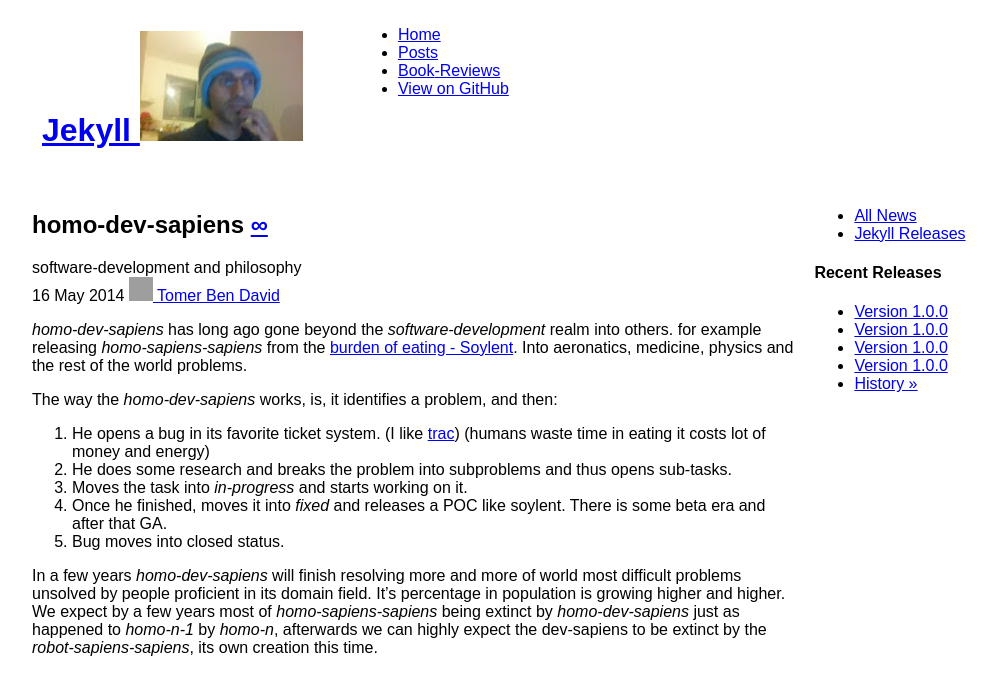
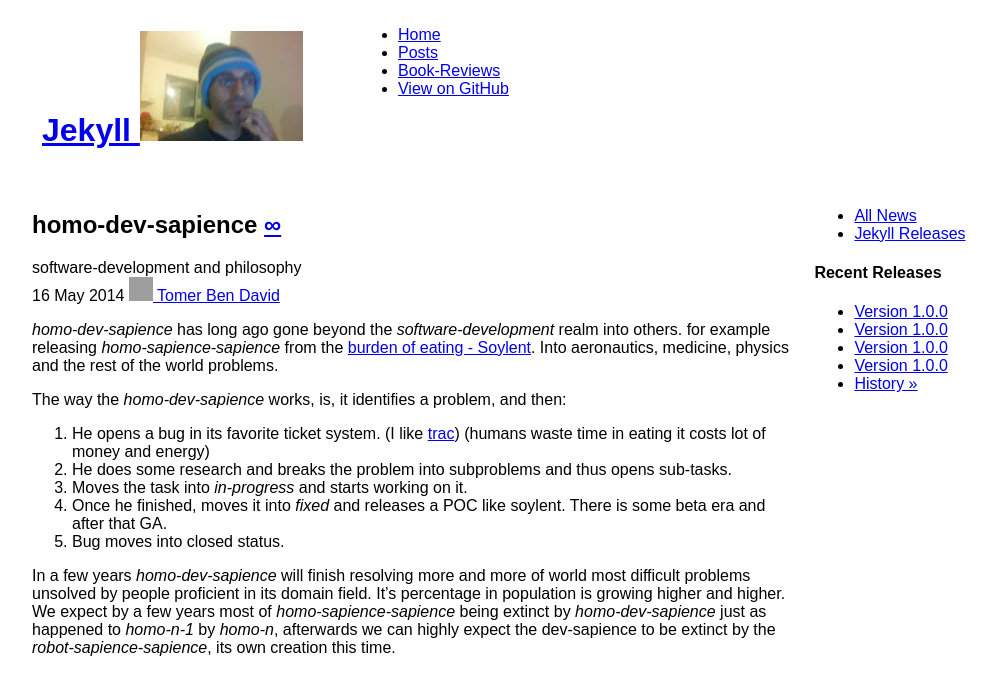
Before and after one commit to tomer-ben-david-archive/tomer-ben-david-archive.github.io, a Jekyll site: the page built from _posts/2014-05-16-home-dev-sapiens.md, in a window 1280 px wide, cut to the strip 0-679 px from the top of the page. Shown: the whole strip, without its empty margins (129-1126 px from the left). Built offline with Jekyll 4.4.1, drawn with Linux system fonts in a browser that asks for light colours; grey boxes are pictures that could not be loaded.

Commit message:
partially applied blog post

```diff
--- a/_posts/2014-05-03-jarjar-commandline.markdown
+++ b/_posts/2014-05-03-jarjar-commandline.markdown
@@ -4,6 +4,7 @@ title: "Using jarjar to create scala-library with prefix"
 date: "2014-05-02 02:12:52 +0200"
 author: Tomer Ben David
 version: 1.0.0
+comments: true
 categories: [scala]
 ---
 
--- a/_posts/2014-05-16-home-dev-sapiens.md
+++ b/_posts/2014-05-16-home-dev-sapiens.md
@@ -1,15 +1,16 @@
 ---
 layout: news_item
-title: "homo-dev-sapiens"
+title: "homo-dev-sapience"
 date: "2014-05-16 21:30:35 +0200"
 author: Tomer Ben David
 version: 1.0.0
+comments: true
 categories: [software-development, philosophy]
 ---
 
-*homo-dev-sapiens* has long ago gone beyond the *software-development* realm into others.  for example releasing *homo-sapiens-sapiens* from the [burden of eating - Soylent](http://soylent.me).  Into aeronatics, medicine, physics and the rest of the world problems.
+*homo-dev-sapience* has long ago gone beyond the *software-development* realm into others.  for example releasing *homo-sapience-sapience* from the [burden of eating - Soylent](http://soylent.me).  Into aeronautics, medicine, physics and the rest of the world problems.
 
-The way the *homo-dev-sapiens* works, is, it identifies a problem, and then:
+The way the *homo-dev-sapience* works, is, it identifies a problem, and then:
 
 1. He opens a bug in its favorite ticket system.  (I like [trac](http://trac.edgewall.org)) (humans waste time in eating it costs lot of money and energy)
 1. He does some research and breaks the problem into subproblems and thus opens sub-tasks.
@@ -17,4 +18,4 @@ The way the *homo-dev-sapiens* works, is, it identifies a problem, and then:
 1. Once he finished, moves it into *fixed* and releases a POC like soylent.  There is some beta era and after that GA.
 1. Bug moves into closed status.
 
-In a few years *homo-dev-sapiens* will finish resolving more and more of world most difficult problems unsolved by people proficient in its domain field.  It's percentage in population is growing higher and higher.  We expect by a few years most of *homo-sapiens-sapiens* being extinct by *homo-dev-sapiens* just as happened to *homo-n-1* by *homo-n*, afterwards we can highly expect the dev-sapiens to be extinct by the *robot-sapiens-sapiens*, its own creation this time.
+In a few years *homo-dev-sapience* will finish resolving more and more of world most difficult problems unsolved by people proficient in its domain field.  It's percentage in population is growing higher and higher.  We expect by a few years most of *homo-sapience-sapience* being extinct by *homo-dev-sapience* just as happened to *homo-n-1* by *homo-n*, afterwards we can highly expect the dev-sapience to be extinct by the *robot-sapience-sapience*, its own creation this time.
```
Also changed, not shown: 1 other file.
